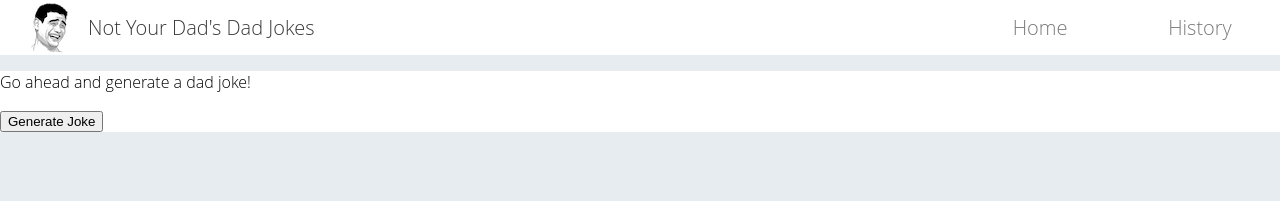
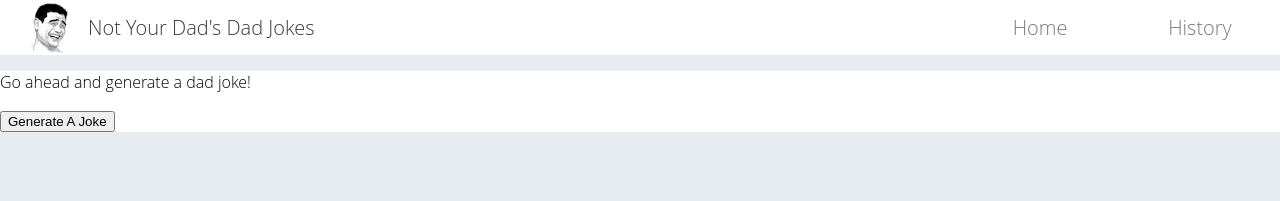
Before and after one commit to vangny/not-your-dads-dad-jokes, a React app: page / in a window 1280 px wide. Shown: the top 201 px of the page. Built offline with nearby package versions, Linux system fonts and the light colour scheme.

Commit message:
move divs around

```diff
--- a/client/src/components/JokeGenerator.jsx
+++ b/client/src/components/JokeGenerator.jsx
@@ -38,11 +38,11 @@ class JokeGenerator extends Component {
   render() {
     return (
       <div className='joke-container'>
-        <div className='text-container'>
+        <div className='joke-text-container'>
           {this.renderJoke()}
         </div>
-        <div className='button-container'>
-          <button className='button-generate-joke' onClick={this.getNewJoke}>Generate Joke</button>
+        <div className='joke-button-container'>
+          <button className='button-generate-joke' onClick={this.getNewJoke}>Generate A Joke</button>
         </div>
       </div>
     );
```
